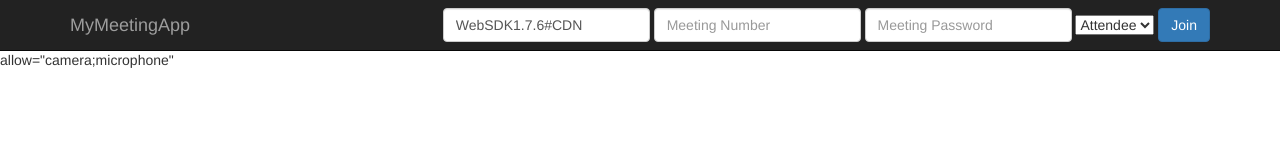
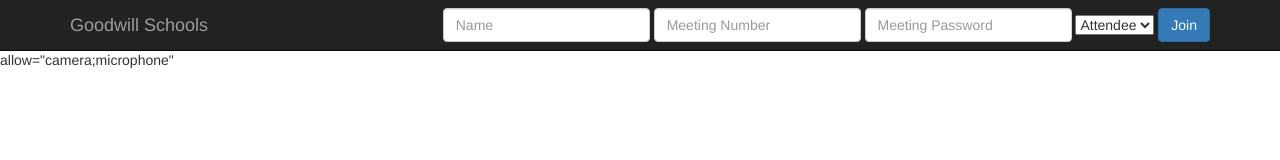
Before and after one commit to PadmasiniAG/PadmasiniAG.github.io, a plain HTML site: page index.html in a window 1280 px wide. Drawn offline with nearby package versions, Linux system fonts and the light colour scheme; some packages are replaced by stand-ins of ours; a script that the page names is missing.

Commit message:
Update index.html

```diff
--- a/index.html
+++ b/index.html
@@ -17,12 +17,12 @@
 <nav id="nav-tool" class="navbar navbar-inverse navbar-fixed-top">
     <div class="container">
         <div class="navbar-header">
-            <a class="navbar-brand" href="#">MyMeetingApp</a>
+            <a class="navbar-brand" href="#">Goodwill Schools</a>
         </div>
         <div id="navbar">
             <form class="navbar-form navbar-right" id="meeting_form">
                 <div class="form-group">
-                    <input type="text" name="display_name" id="display_name" value="WebSDK1.7.6#CDN" placeholder="Name" class="form-control" required>
+                    <input type="text" name="display_name" id="display_name" value="" placeholder="Name" class="form-control" required>
                 </div>
                 <div class="form-group">
                     <input type="text" name="meeting_number" id="meeting_number" value="" placeholder="Meeting Number" class="form-control" required>
```
